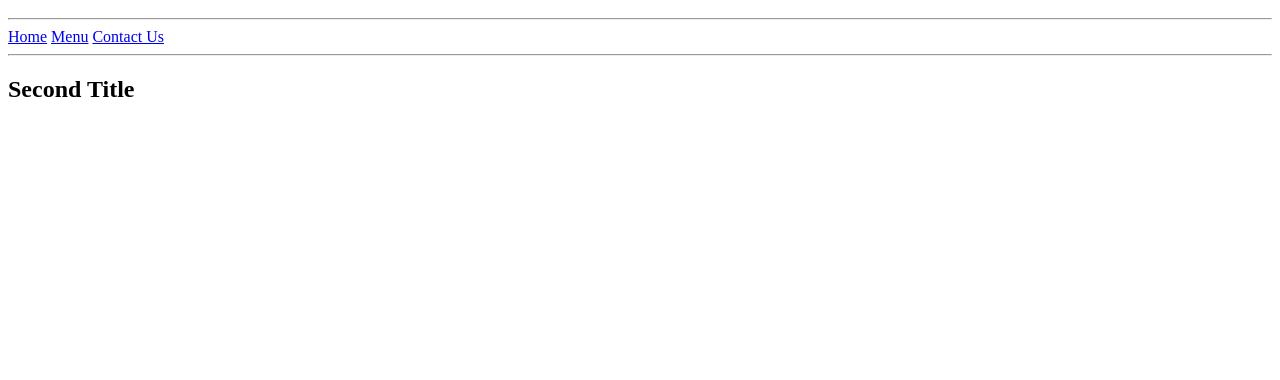
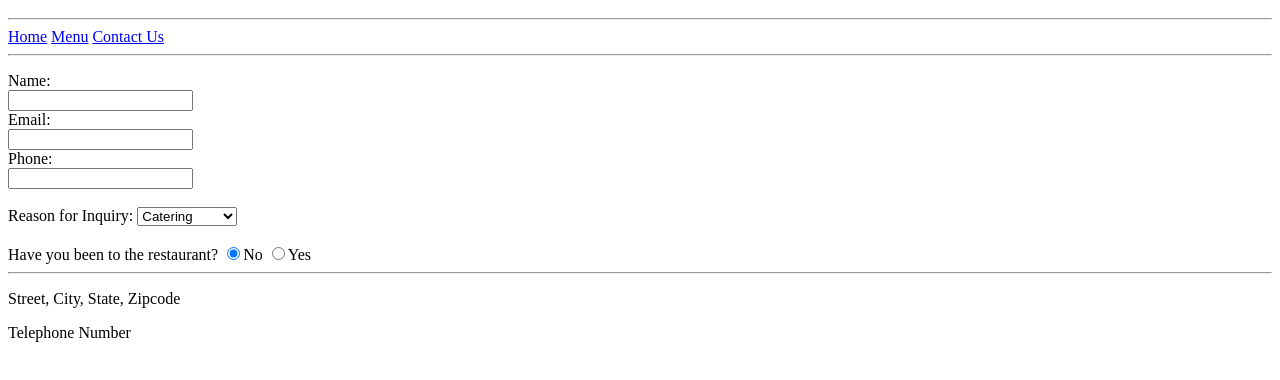
Before and after one commit to Renton64/Restaurant, a plain HTML site: page contact.html in a window 1280 px wide. Shown: the part 48-428 px from the top of the page. Drawn offline with Linux system fonts and the light colour scheme.

Commit message:
contactForm

```diff
--- a/contact.html
+++ b/contact.html
@@ -24,12 +24,29 @@
       </nav>
       <hr/>
 
-		<h2>Second Title</h2>
-		<p>
-			</p>
-
+<sec id="contactForm">
+      <p>
+        <form action="submit.html" method="POST">
+          <label for="name">Name:</label><br/>
+          <input type="text" id="name" name="name"> <br/>
+          <label for="email">Email:</label><br/>
+          <input type="text" id="email" name="email"><br/>
+          <label for="phoneNumber">Phone:</label><br/>
+          <input type="text" id="phoneNumber" name="phoneNumber"><br/>
+        <br/>
+        <label for="reason">Reason for Inquiry:</label>
+        <select name="catering" name="reason"> <option value="default" selected>Catering</option>
+        <option value="inquiry" name="inquiry">Other Inquiry</option>
+        </select><br/>
+        <br/>
+  			<label for="visitedRestaurant">Have you been to the restaurant?</label>
+  			<input type="radio" id="choice1" name="visitedRestaurant" value="no"checked="checked"><label for= "choice1">No</label>
+  			<input type="radio" id="choice2" name="visitedRestaurant" value="yes"><label for="choice2">Yes</label>
+  			<br/>
+        <hr/>
 <footer>
-
+  <p>Street, City, State, Zipcode</p>
+  <p>Telephone Number</p>
 </footer>
 </body>
 
```
Also changed, not shown: menu.html (+1 -0 lines).
